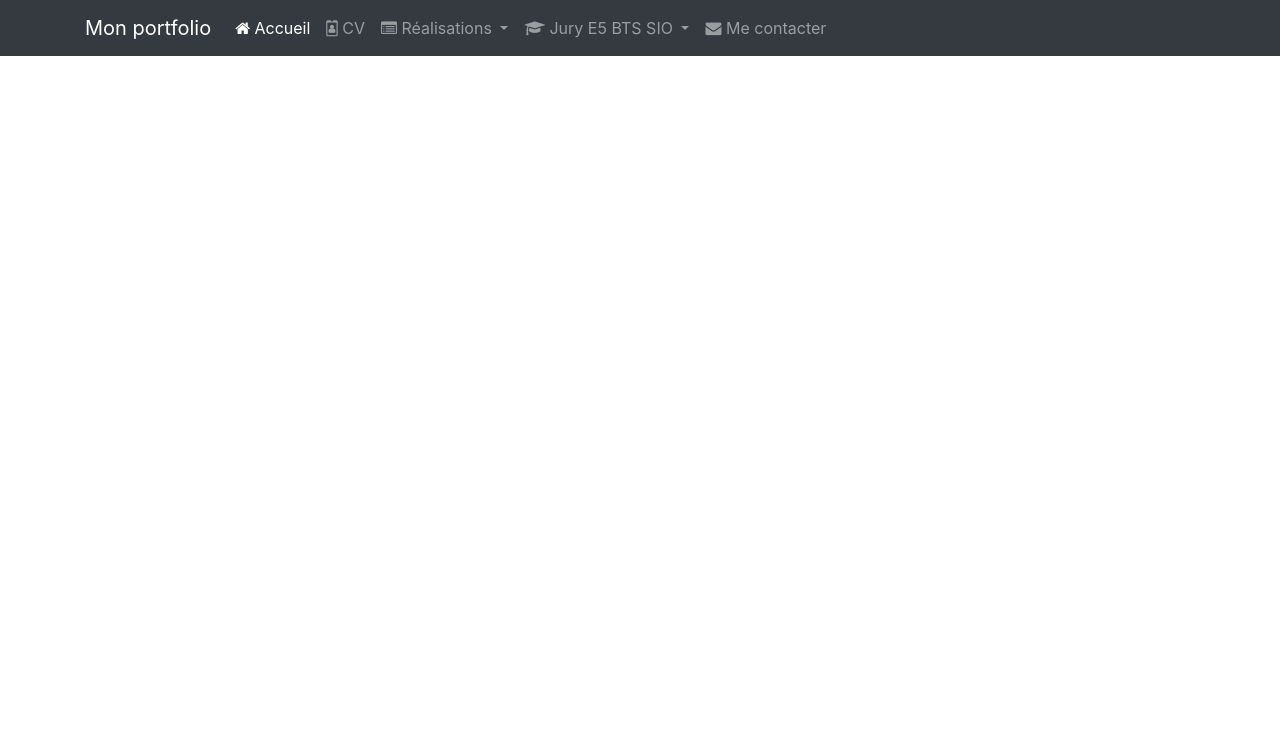
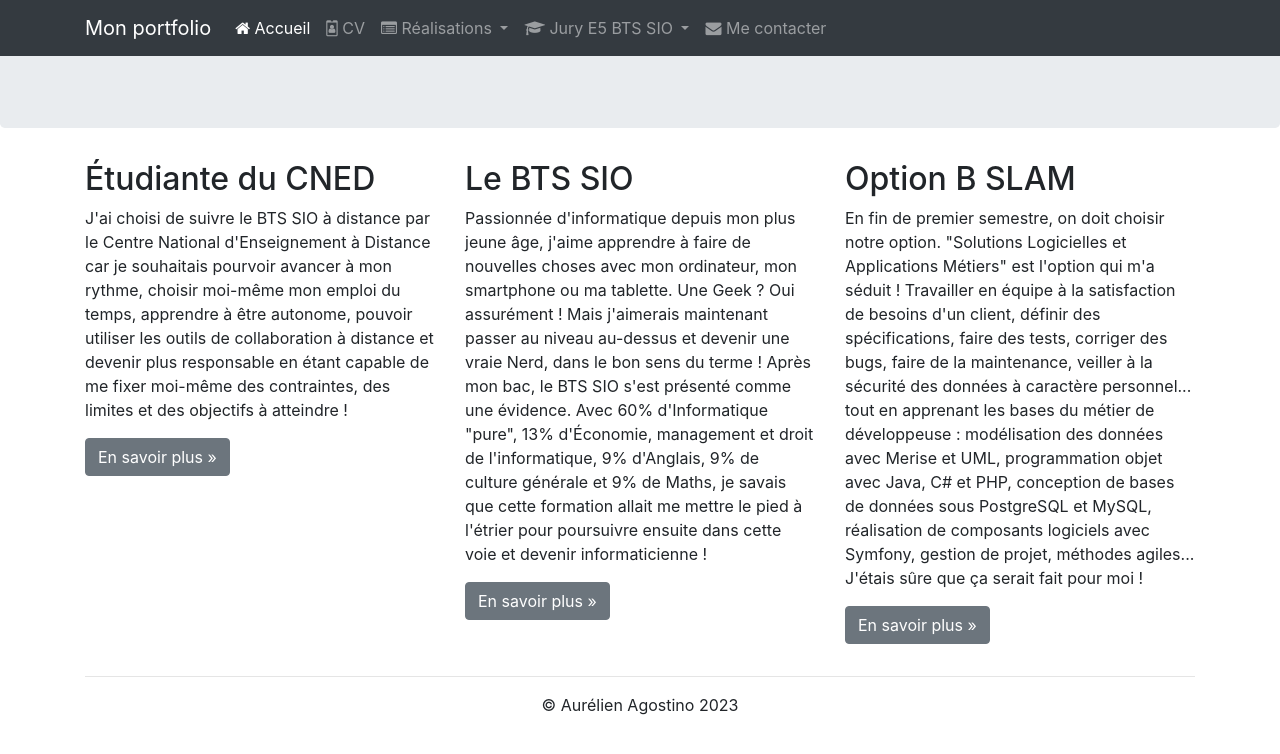
Before and after one commit to youpiledupuit/youpiledupuit.github.io, a plain HTML site: page index.html in a window 1280 px wide. Drawn offline with nearby package versions, Linux system fonts and the light colour scheme.

Commit message:
ajout d'un footer Task #5 - Ajouter un pied de page

```diff
--- a/index.html
+++ b/index.html
@@ -136,6 +136,64 @@
         <script src="https://cdn.jsdelivr.net/npm/bootstrap@4.6.2/dist/js/bootstrap.min.js" integrity="sha384-+sLIOodYLS7CIrQpBjl+C7nPvqq+FbNUBDunl/OZv93DB7Ln/533i8e/mZXLi/P+" crossorigin="anonymous"></script>
         -->
     </body>
+    <div class="jumbotron"></div> <!-- Emplacement pour le contenu principal de la page -->
+    <footer>
+        <div class="container">
+            <div class="row">
+                <div class="col-lg-4">
+                    <h2>Étudiante du CNED</h2>
+                    <p>J'ai choisi de suivre le BTS SIO à distance par le Centre National
+                        d'Enseignement à Distance car je souhaitais pourvoir avancer à mon rythme,
+                        choisir moi-même mon emploi du temps, apprendre à être autonome, pouvoir
+                        utiliser les outils de collaboration à distance et devenir plus responsable en
+                        étant capable de me fixer moi-même des contraintes, des limites et des
+                        objectifs à atteindre !
+                    </p>
+                    <p><a class="btn btn-secondary" href="http://www.cned.fr" target="_blank"
+                          role="button">En savoir plus »</a>
+                    </p>
+                </div>
+                <div class="col-lg-4">
+                    <h2>Le BTS SIO</h2>
+                    <p>Passionnée d'informatique depuis mon plus jeune âge, j'aime apprendre à faire
+                        de nouvelles choses avec mon ordinateur, mon smartphone ou ma tablette. Une
+                        Geek ? Oui assurément ! Mais j'aimerais maintenant passer au niveau au-dessus
+                        et devenir une vraie Nerd, dans le bon sens du terme ! Après mon bac, le BTS
+                        SIO s'est présenté comme une évidence. Avec 60% d'Informatique "pure", 13%
+                        d'Économie, management et droit de l'informatique, 9% d'Anglais, 9% de culture
+                        générale et 9% de Maths, je savais que cette formation allait me mettre le
+                        pied à l'étrier pour poursuivre ensuite dans cette voie et devenir
+                        informaticienne !
+                    </p>
+                    <p><a class="btn btn-secondary" href="https://fr.wikipedia.org/wiki/Brevet_de_tec
+                          hnicien_supérieur_-_Services_informatiques_aux_organisations"
+                          target="_blank" role="button">En savoir plus »</a>
+                    </p>
+                </div>
+                <div class="col-lg-4">
+                    <h2>Option B SLAM</h2>
+                    <p>En fin de premier semestre, on doit choisir notre option. "Solutions
+                        Logicielles et Applications Métiers" est l'option qui m'a séduit&nbsp;!
+                        Travailler en équipe à la satisfaction de besoins d'un client, définir des
+                        spécifications, faire des tests, corriger des bugs, faire de la maintenance,
+                        veiller à la sécurité des données à caractère personnel... tout en apprenant
+                        les bases du métier de développeuse : modélisation des données
+                        avec Merise et UML, programmation objet avec Java, C# et PHP, conception
+                        de bases de données sous PostgreSQL et MySQL, réalisation de
+                        composants logiciels avec Symfony, gestion de projet, méthodes agiles...
+                        J'étais sûre que ça serait fait pour moi !
+                    </p>
+                    <p><a class="btn btn-secondary" href="https://www.onisep.fr/Ressources/Univers-Fo
+                          rmation/Formations/Post-bac/bts-services-informatiques-aux-organisations-op
+                          tion-b-solutions-logicielles-et-applications-metiers" target="_blank"
+                          role="button">En savoir plus »</a>
+                    </p>
+                </div>
+            </div>
+            <hr>
+            <p class="text-center" id="copyright">© Aurélien Agostino 2023</p>
+        </div>
+    </footer>
 </html>
 
 <!-- à une donnée de taille arbitraire, associe une image de taille fixe, et dont une propriété essentielle est qu'elle est pratiquement impossible à inverse -->
```
Lines whose indentation alone changed are shown as unchanged.
